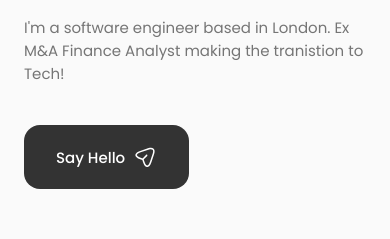
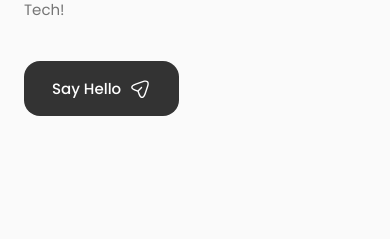
Before and after one commit to dyloff/dylon_io, a React (Create React App) app in the folder website-profile/: page / in a window 390 px wide. Shown: the part 451-690 px from the top of the page. Built offline with nearby package versions, Linux system fonts and the light colour scheme.

Commit message:
homepage complete

```diff
--- a/website-profile/src/App.css
+++ b/website-profile/src/App.css
@@ -172,10 +172,21 @@
     margin-left: var(--mb-1-5);
     margin-right: var(--mb-1-5);
   }
+  .button {
+    padding: 1rem 1.75rem;
+  }
+
+  .button__icon {
+    width: 22px;
+    height: 22px;
+  }
 }
 
 /* Medium device */
 @media screen and (max-width: 768px) {
+  .section {
+    padding: 2rem 0 4rem;
+  }
 }
 
 @media screen and (max-width: 576px) {
@@ -183,6 +194,9 @@
 
 /* Small device */
 @media screen and (max-width: 350px) {
+  :root {
+    --big-font-size: 2.25rem;
+  }
   .container {
     margin-left: var(--mb-1-);
     margin-right: var(--mb-1-5);
--- a/website-profile/src/components/home/home.css
+++ b/website-profile/src/components/home/home.css
@@ -175,11 +175,16 @@
     width: 200px;
     height: 200px;
   }
-}
 
-@media screen and (max-width: 576px) {
+  .home__scroll {
+    display: none;
+  }
 }
 
 /* Small device */
 @media screen and (max-width: 350px) {
+  .home__img {
+    width: 180px;
+    height: 180px;
+  }
 }
```
